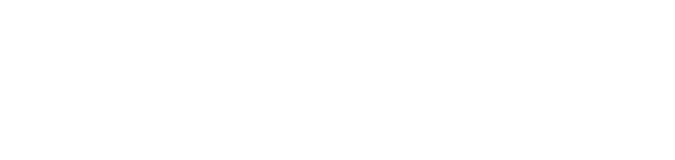
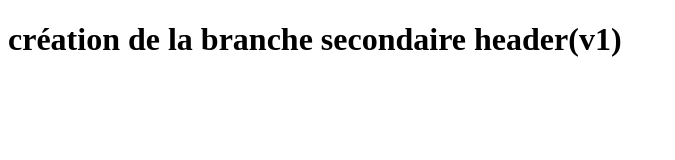
Before and after one commit to x-dcx-x/Test_Github, a plain HTML site: page index.html in a window 1280 px wide. Shown: the whole page, without its empty margins (0-675 px from the left). Drawn offline with Linux system fonts and the light colour scheme.

Commit message:
creation branche header(v1)

```diff
--- a/index.html
+++ b/index.html
@@ -5,9 +5,10 @@
     <title>Title</title>
 </head>
 <body>
+<header>
+<h1>création de la branche secondaire header(v1)</h1>
 
-
-
+</header>
 
 </body>
 </html>
```
